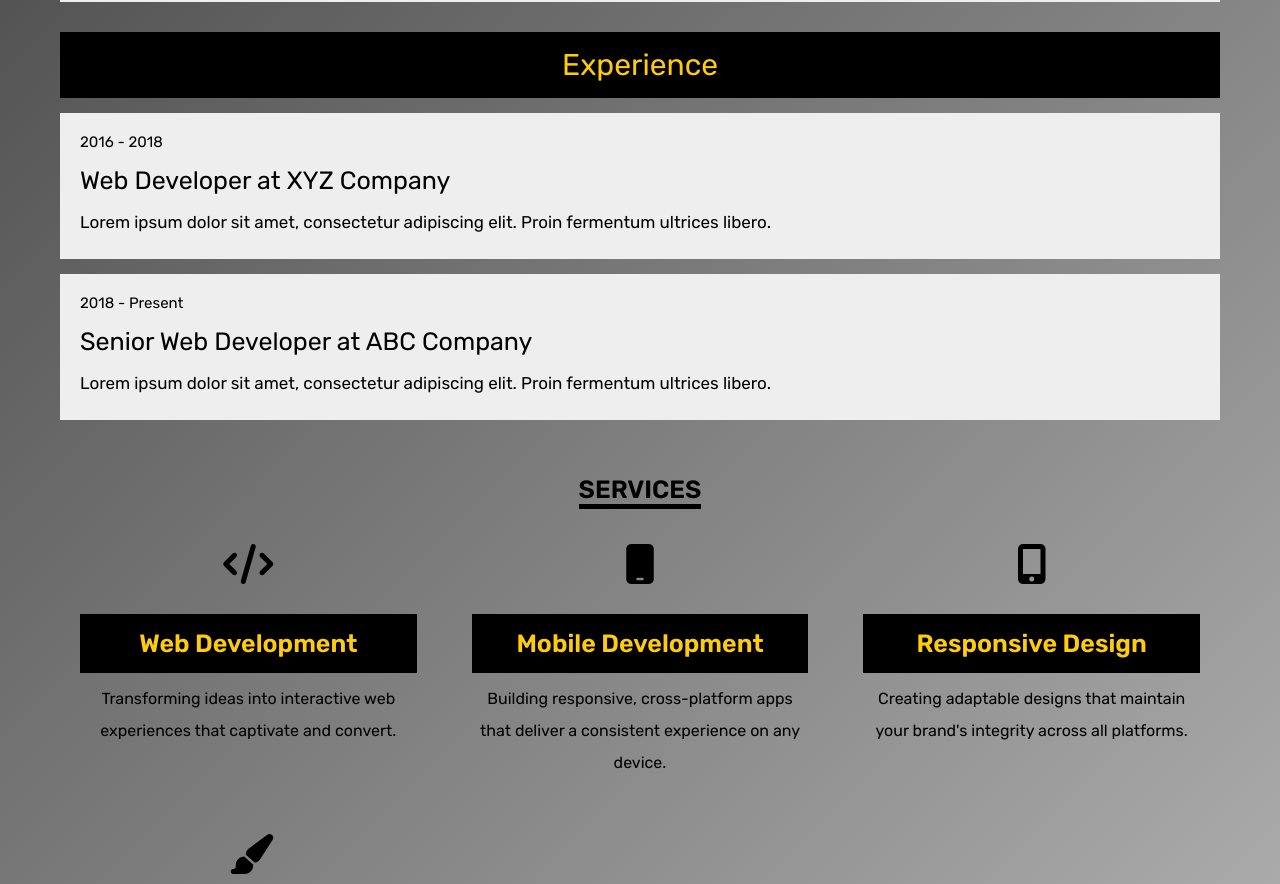
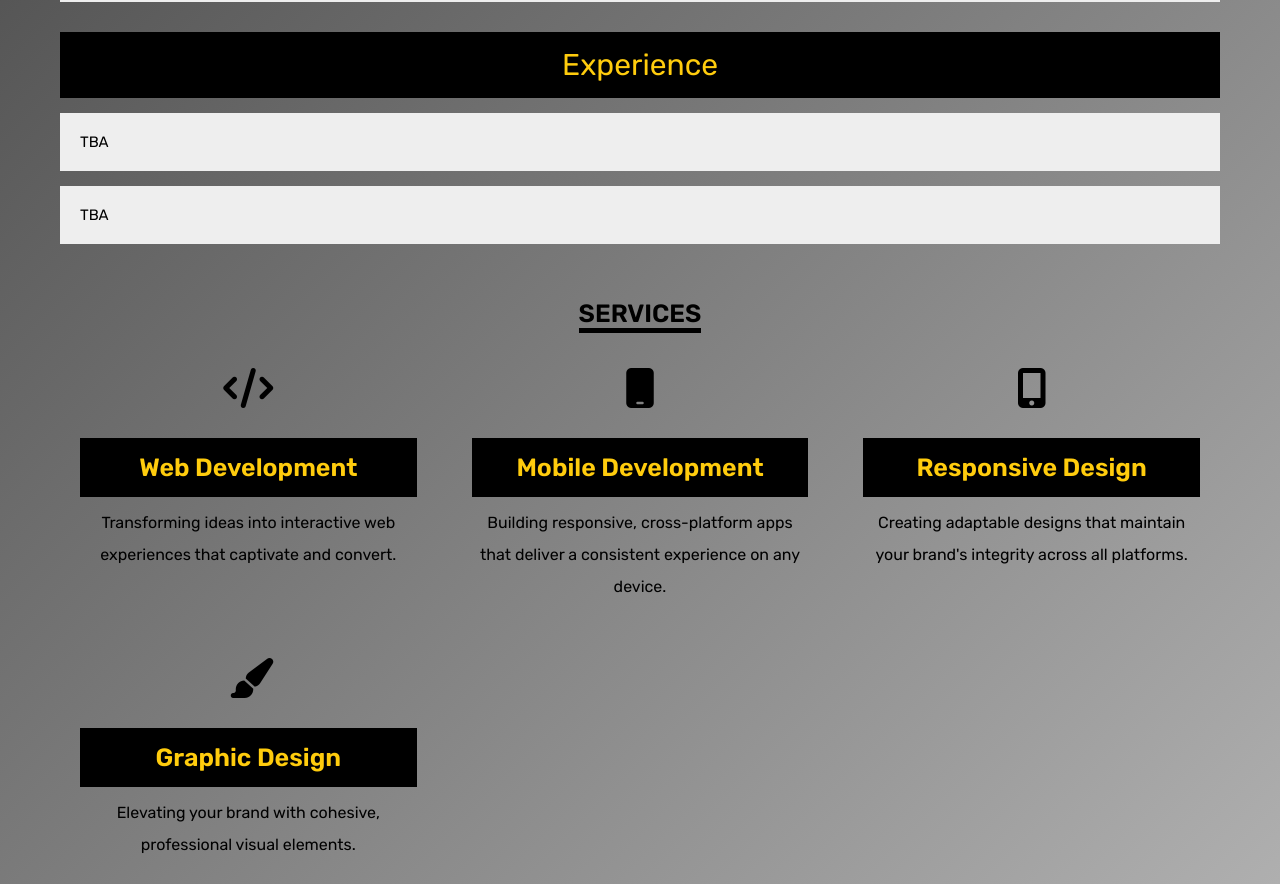
Before and after one commit to EJARNAD0/deploy, a plain HTML site: page index.html in a window 1280 px wide. Shown: the part 2080-2964 px from the top of the page. Drawn offline with Linux system fonts and the light colour scheme; files whose address does not match are found by name.

Commit message:
Update index.html

```diff
--- a/index.html
+++ b/index.html
@@ -87,15 +87,10 @@
                 <div class="box-container">
                     <div class="title">Experience</div>
                     <div class="box">
-                        <span>2016 - 2018</span>
-                        <h3>Web Developer at XYZ Company</h3>
-                        <p>Lorem ipsum dolor sit amet, consectetur adipiscing elit. Proin fermentum ultrices libero.</p>
+                        <span>TBA</span>
                     </div>
                     <div class="box">
-                        <span>2018 - Present</span>
-                        <h3>Senior Web Developer at ABC Company</h3>
-                        <p>Lorem ipsum dolor sit amet, consectetur adipiscing elit. Proin fermentum ultrices libero.</p>
-                    </div>
+                        <span>TBA</span>
                 </div>
             </div>
         </div>
@@ -131,13 +126,13 @@
             <div class="box">
                 <img src="images/schoolspot.jpeg" alt="Project 1">
                 <h3>School Spot</h3>
-                <p>Lorem ipsum dolor sit amet, consectetur adipiscing elit. Proin fermentum ultrices libero.</p>
+                <p>Helping students navigate their academic journey with tailored advice on the best courses and schools.</p>
                 <a href="#" class="btn">View Project</a>
             </div>
             <div class="box">
                 <img src="images/southstyle.jpeg" alt="Project 2">
                 <h3>South Style</h3>
-                <p>Lorem ipsum dolor sit amet, consectetur adipiscing elit. Proin fermentum ultrices libero.</p>
+                <p>Revamping thrift shopping with an app that combines convenience and great deals.</p>
                 <a href="#" class="btn">View Project</a>
             </div>
             <div class="box">
```
